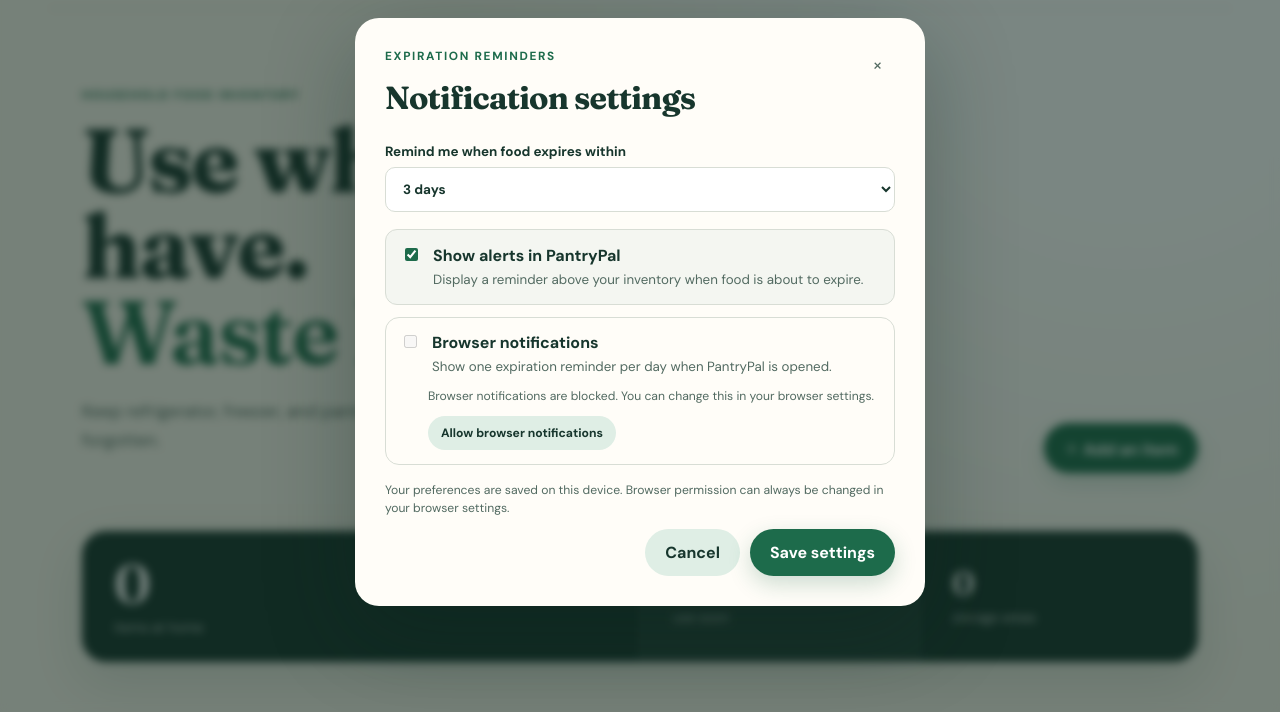
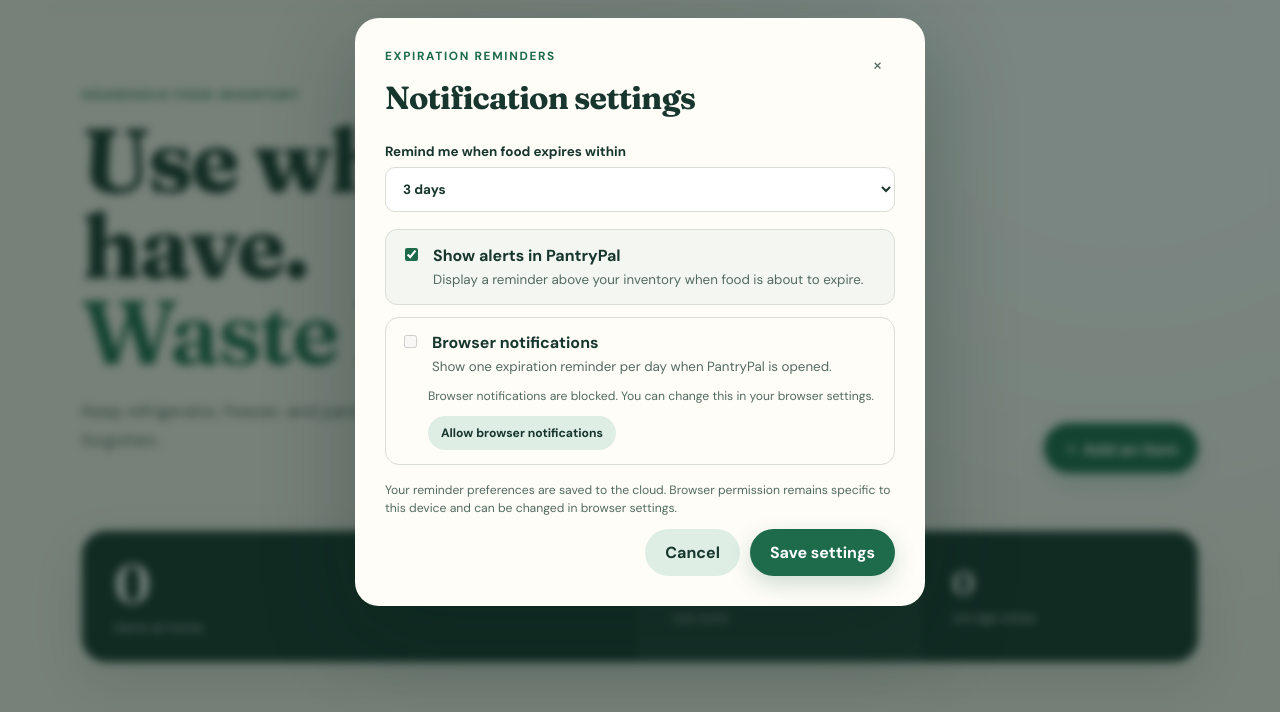
Before and after one commit to claireichen/pantrypal, a website: page public/index.html in a window 1280 px wide. Both pictures are taken after a click on the button "Open expiration notification settings". Shown: the part 88-800 px from the top of the page. Drawn offline with Linux system fonts and the light colour scheme; no server answers.

Commit message:
Document cloud-saved preferences

```diff
--- a/public/index.html
+++ b/public/index.html
@@ -322,7 +322,7 @@
           <button id="enable-browser-notifications" class="secondary-button" type="button">Allow browser notifications</button>
         </div>
 
-        <p class="notification-note">Your preferences are saved on this device. Browser permission can always be changed in your browser settings.</p>
+        <p class="notification-note">Your reminder preferences are saved to the cloud. Browser permission remains specific to this device and can be changed in browser settings.</p>
         <div class="form-actions">
           <button class="secondary-button" id="cancel-notification-settings" type="button">Cancel</button>
           <button class="primary-button" type="submit">Save settings</button>
```
Also changed, not shown: README.md.
